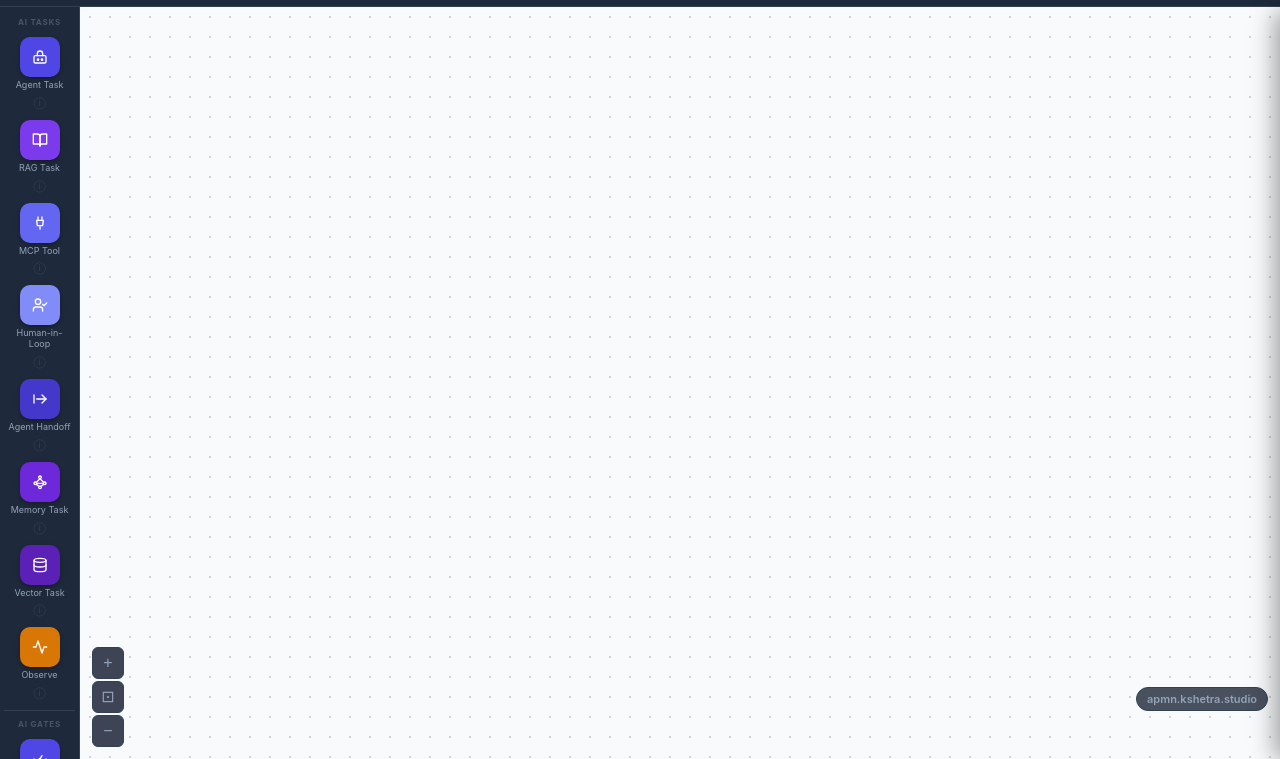
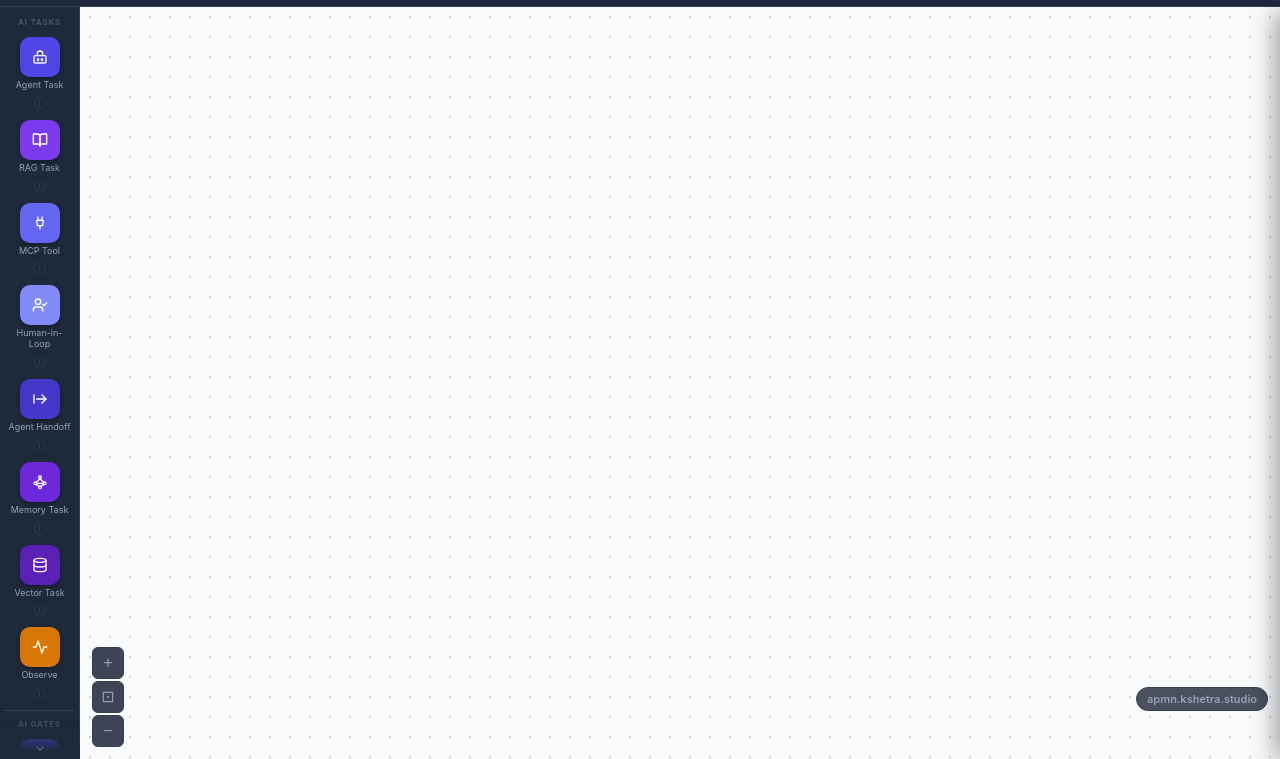
Before and after one commit to kshetra-studio/apmn-modeler, a website built with Vite: page index.html in a window 1280 px wide. Shown: the part 41-800 px from the top of the page. Built offline with nearby package versions, Linux system fonts and the light colour scheme; files whose address does not match are found by name; what bpmn-auto-layout, bpmn-js would draw is missing.

Commit message:
feat: show BPMN Standard nodes in sidebar with scroll-fade hint
- BPMN_STANDARD already defined in types.js and sidebar.js sections;
  nodes were present but unreachable below the fold with no scroll cue
- Wrap #apmn-sidebar in #sidebar-wrap (position:relative, height:100%)
  so the sidebar is height-constrained and actually scrolls
- Add #sidebar-scroll-hint div with gradient fade + ⌄ chevron that
  disappears when scrolled to bottom
- Removes flex-shrink:0 from sidebar (flex:1 fills the wrapper instead)

```diff
--- a/index.html
+++ b/index.html
@@ -46,7 +46,10 @@
 <!-- Main -->
 <div id="app">
   <!-- APMN Node Palette -->
-  <div id="apmn-sidebar"></div>
+  <div id="sidebar-wrap">
+    <div id="apmn-sidebar"></div>
+    <div id="sidebar-scroll-hint">⌄</div>
+  </div>
 
   <div id="canvas-wrap">
     <div id="canvas"></div>
--- a/src/sidebar.js
+++ b/src/sidebar.js
@@ -24,6 +24,15 @@ export function buildSidebar(modeler) {
       sidebar.appendChild(makeEntry(item))
     }
   }
+
+  // Scroll-to-bottom fade indicator
+  const hint = document.getElementById('sidebar-scroll-hint')
+  function updateScrollFade() {
+    const atBottom = sidebar.scrollTop + sidebar.clientHeight >= sidebar.scrollHeight - 4
+    hint.classList.toggle('hidden', atBottom)
+  }
+  sidebar.addEventListener('scroll', updateScrollFade)
+  setTimeout(updateScrollFade, 100)
 
   // Close popover on outside click
   document.addEventListener('click', () => closePopover())
--- a/src/styles/app.css
+++ b/src/styles/app.css
@@ -101,14 +101,48 @@ body {
 .apmn-page-bg rect { fill: transparent !important; stroke: none !important; }
 
 /* ── APMN Sidebar ────────────────────────────────────────────────────────── */
+/* Sidebar scroll-fade wrapper */
+#sidebar-wrap {
+  position: relative;
+  display: flex;
+  flex-direction: column;
+  flex-shrink: 0;
+  width: 80px;
+  /* Must match the app flex height so sidebar is constrained and scrolls */
+  height: 100%;
+  overflow: hidden;
+}
+
+#sidebar-scroll-hint {
+  position: absolute;
+  bottom: 0;
+  left: 0;
+  right: 0;
+  height: 40px;
+  background: linear-gradient(to bottom, transparent, #1e293b 80%);
+  display: flex;
+  align-items: flex-end;
+  justify-content: center;
+  padding-bottom: 5px;
+  font-size: 13px;
+  color: #64748b;
+  pointer-events: none;
+  transition: opacity 0.2s;
+  z-index: 10;
+}
+
+#sidebar-scroll-hint.hidden {
+  opacity: 0;
+}
+
 #apmn-sidebar {
   width: 80px;
+  flex: 1;
   background: #1e293b;
   border-right: 1px solid #334155;
   overflow-y: auto;
   overflow-x: hidden;
   padding: 8px 4px;
-  flex-shrink: 0;
   display: flex;
   flex-direction: column;
   align-items: center;
```
